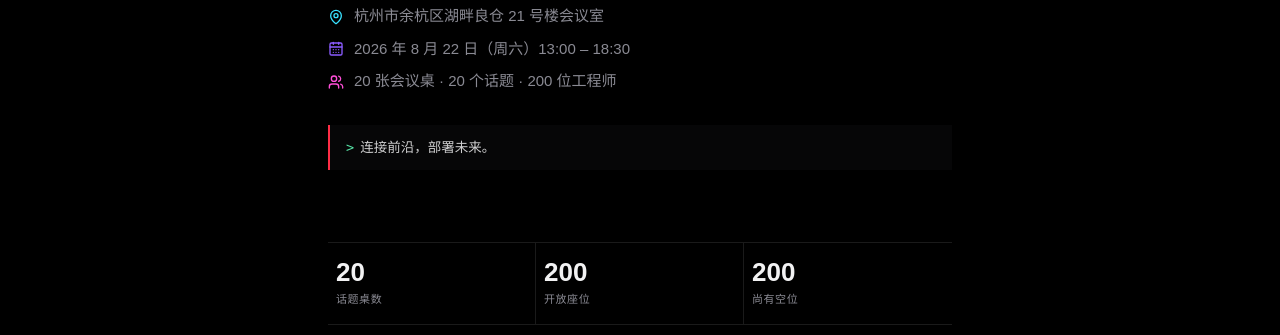
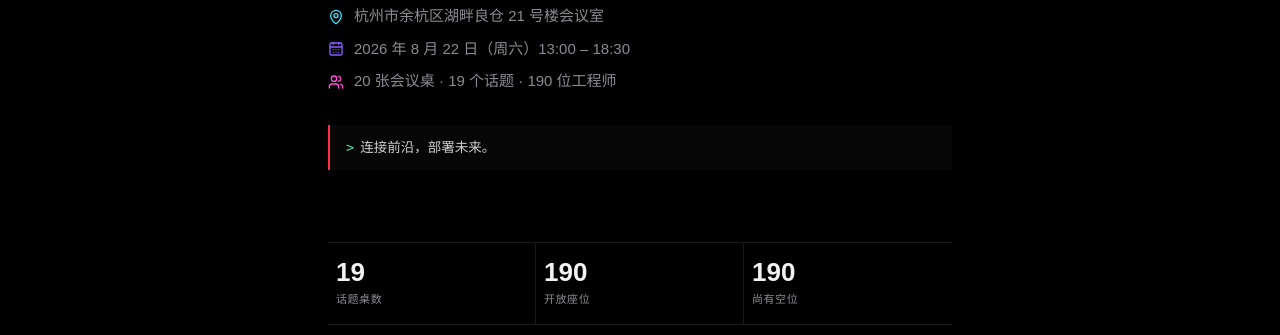
Before and after one commit to LeoLee0812/fdec2026, a React (Vite) app: page / in a window 1280 px wide. Shown: the part 339-674 px from the top of the page. Built offline with nearby package versions, Linux system fonts and the light colour scheme; no server answers.

Commit message:
未登录时封面兜底数字改成 19 桌 190 座，与登录后一致

```diff
--- a/src/App.tsx
+++ b/src/App.tsx
@@ -112,7 +112,8 @@ export default function App() {
   }
 
   const openTopics = state ? state.topics.filter((t) => !t.locked) : []
-  const totalSeats = state ? openTopics.reduce((n, t) => n + t.capacity, 0) : 200
+  // 未登录时先用现场既定值兜底：20 张桌里 4 号是嘉宾桌，实际开放 19 桌 190 座
+  const totalSeats = state ? openTopics.reduce((n, t) => n + t.capacity, 0) : 190
   const takenSeats = state ? openTopics.reduce((n, t) => n + t.taken.length, 0) : 0
 
   if (view === 'cover') {
@@ -120,7 +121,7 @@ export default function App() {
       <Cover
         stats={{
           tablesTotal: state ? state.topics.length : 20,
-          tables: state ? openTopics.length : 20,
+          tables: state ? openTopics.length : 19,
           seats: totalSeats,
           left: totalSeats - takenSeats,
         }}
```
